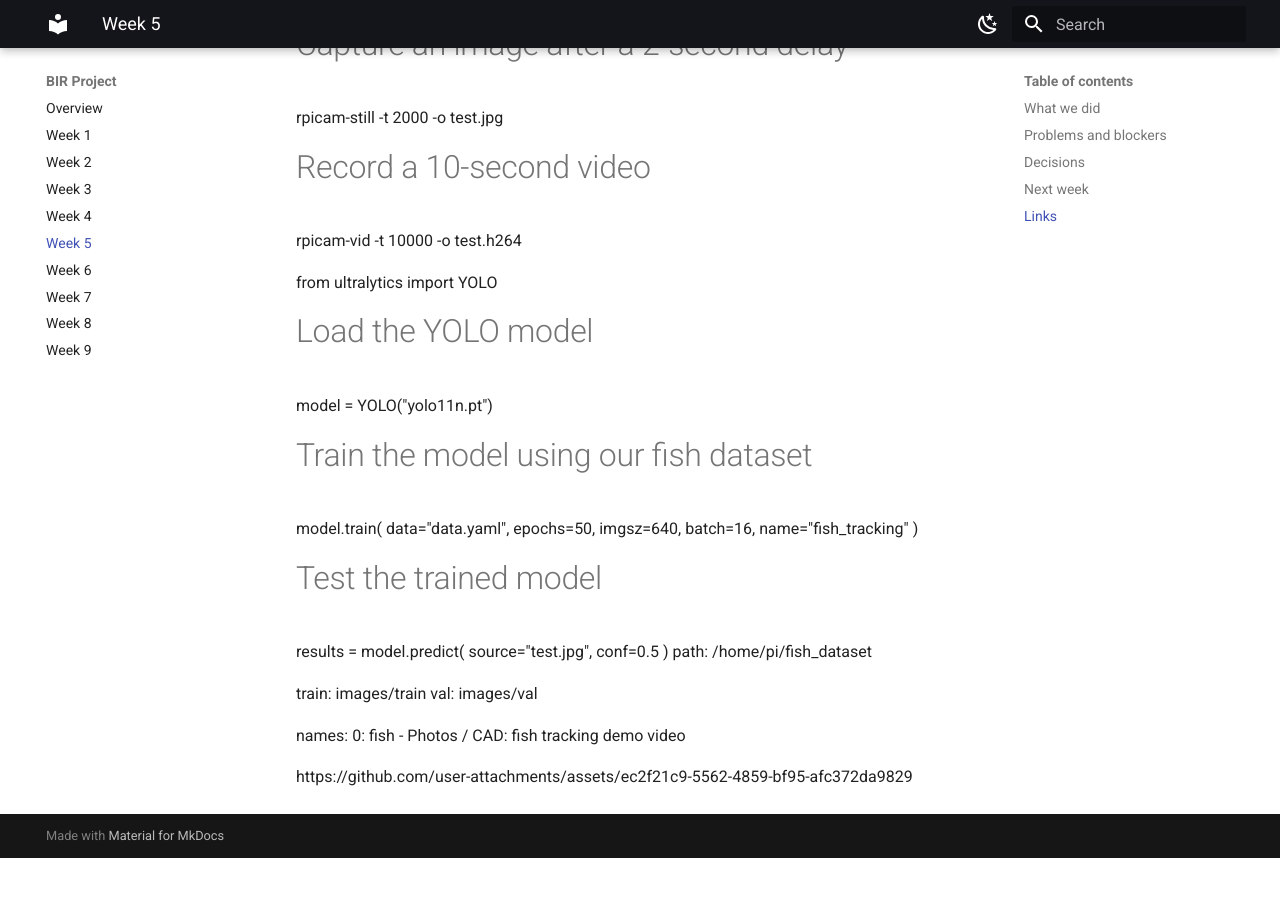
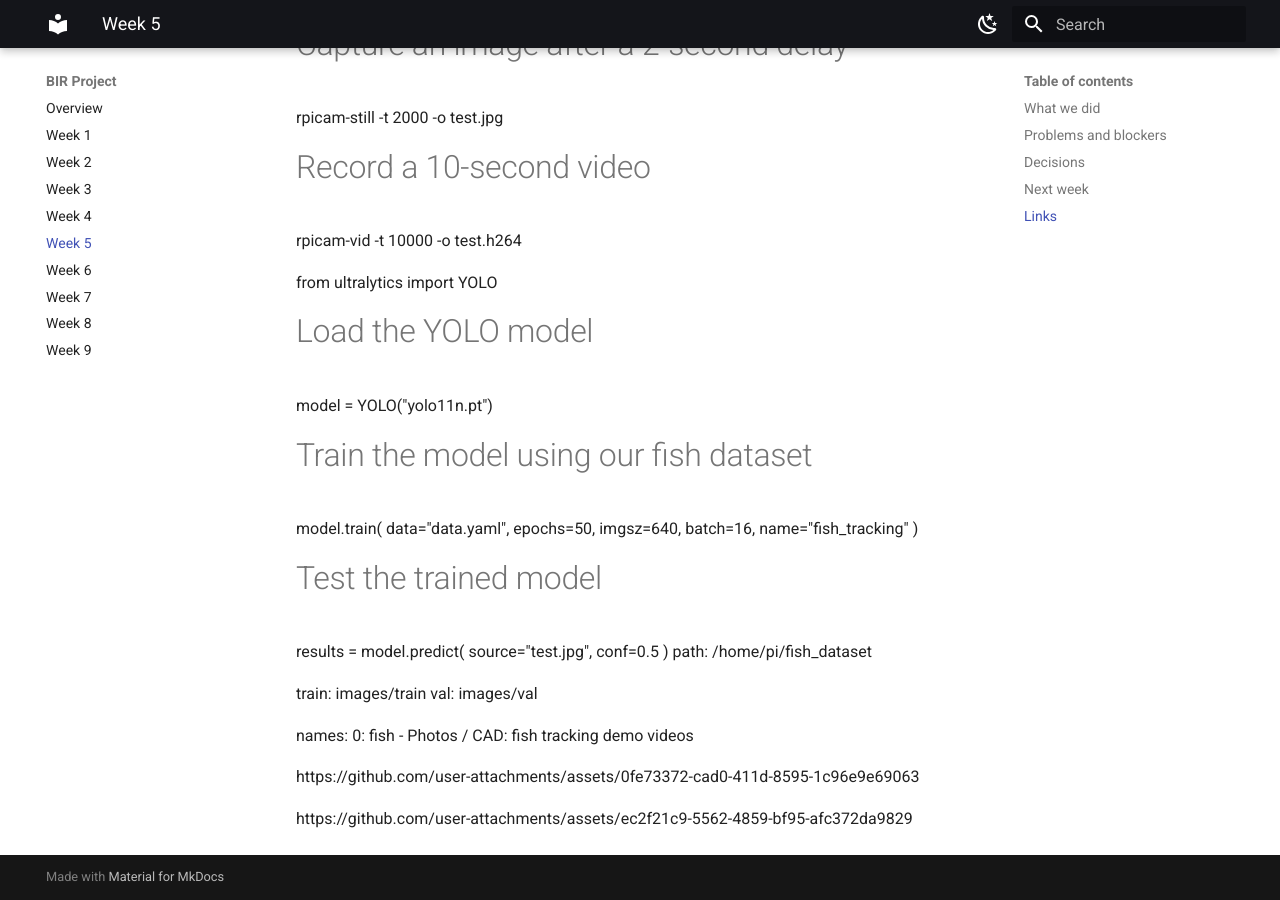
Before and after one commit to BuilderinResidencyTinkerspace/AquaNav_, an MkDocs documentation site: the page built from docs/week-05.md, in a window 1280 px wide and 900 px high, scrolled down 2006 px. Built offline with MkDocs 1.6.1 and Material for MkDocs 9.7.7, drawn with Linux system fonts in a browser that asks for light colours; before the commit the page ends 2864 px from its top, so only the background shows below that.

Commit message:
Update week-05.md

```diff
--- a/docs/week-05.md
+++ b/docs/week-05.md
@@ -96,6 +96,10 @@ val: images/val
 
 names:
   0: fish
-- Photos / CAD: fish tracking demo video
+- Photos / CAD: fish tracking demo videos
+
+https://github.com/user-attachments/assets/0fe73372-cad0-411d-8595-1c96e9e69063
+
+
 
 https://github.com/user-attachments/assets/ec2f21c9-5562-4859-bf95-afc372da9829
```
